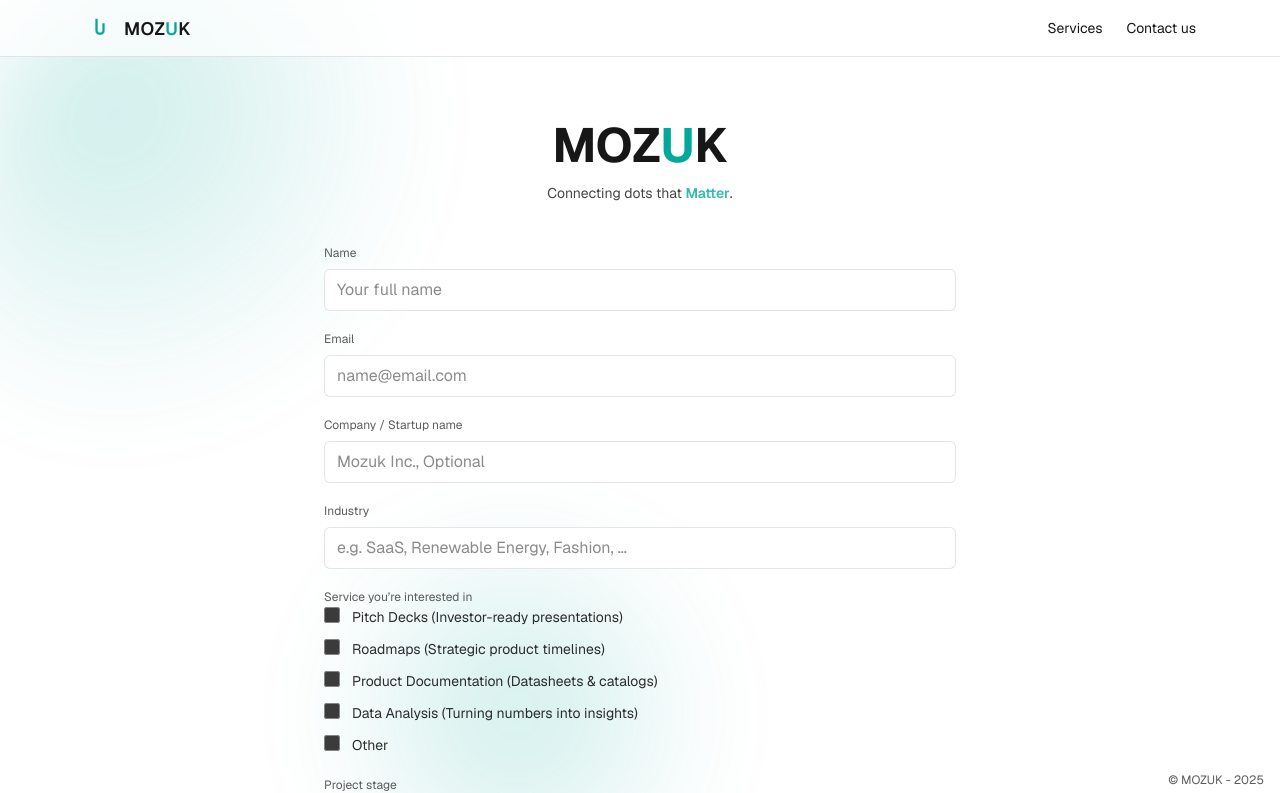
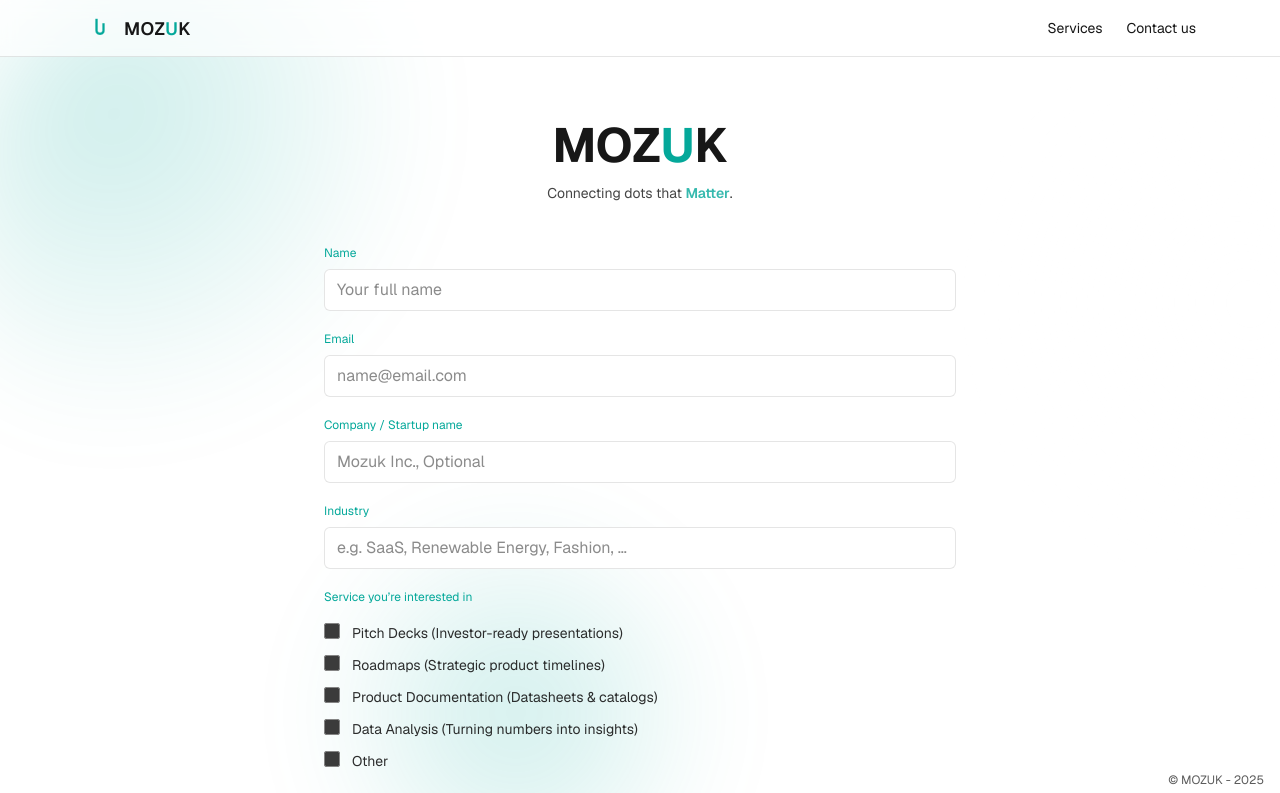
Before and after one commit to Drakhtar359/mozuk-site, a Next.js app in the folder apps/web/: page /mozuk-form in a window 1280 px wide. Shown: the top 793 px of the page. Built offline with nearby package versions, Linux system fonts and the light colour scheme.

Commit message:
ui(form): theme-colored labels; increased spacing before services/stage options

```diff
--- a/apps/web/src/app/mozuk-form/page.tsx
+++ b/apps/web/src/app/mozuk-form/page.tsx
@@ -35,7 +35,7 @@ export default function MozukForm() {
       >
         {/* Name */}
         <label className="grid gap-2">
-          <span className="text-xs opacity-70">Name</span>
+          <span className="text-xs text-[var(--brand)]">Name</span>
           <input
             type="text"
             name="name"
@@ -47,7 +47,7 @@ export default function MozukForm() {
 
         {/* Email */}
         <label className="grid gap-2">
-          <span className="text-xs opacity-70">Email</span>
+          <span className="text-xs text-[var(--brand)]">Email</span>
           <input
             type="email"
             name="email"
@@ -59,7 +59,7 @@ export default function MozukForm() {
 
         {/* Company */}
         <label className="grid gap-2">
-          <span className="text-xs opacity-70">Company / Startup name</span>
+          <span className="text-xs text-[var(--brand)]">Company / Startup name</span>
           <input
             type="text"
             name="company"
@@ -70,7 +70,7 @@ export default function MozukForm() {
 
         {/* Industry */}
         <label className="grid gap-2">
-          <span className="text-xs opacity-70">Industry</span>
+          <span className="text-xs text-[var(--brand)]">Industry</span>
           <input
             type="text"
             name="industry"
@@ -81,7 +81,7 @@ export default function MozukForm() {
 
         {/* Services */}
         <fieldset className="grid gap-3">
-          <legend className="text-xs opacity-70">Service you’re interested in</legend>
+          <legend className="text-xs text-[var(--brand)] mb-3 sm:mb-4">Service you’re interested in</legend>
           <div className="grid gap-2">
             {services.map((s) => (
               <label key={s.key} className="inline-flex items-start gap-3 cursor-pointer">
@@ -110,7 +110,7 @@ export default function MozukForm() {
 
         {/* Stage */}
         <fieldset className="grid gap-3">
-          <legend className="text-xs opacity-70">Project stage</legend>
+          <legend className="text-xs text-[var(--brand)] mb-3 sm:mb-4">Project stage</legend>
           <div className="grid gap-2">
             {[
               { key: "idea", label: "Idea Stage (Still shaping the concept)" },
@@ -134,7 +134,7 @@ export default function MozukForm() {
 
         {/* Message */}
         <label className="grid gap-2">
-          <span className="text-xs opacity-70">Message / Details</span>
+          <span className="text-xs text-[var(--brand)]">Message / Details</span>
           <textarea
             name="message"
             rows={6}
```
